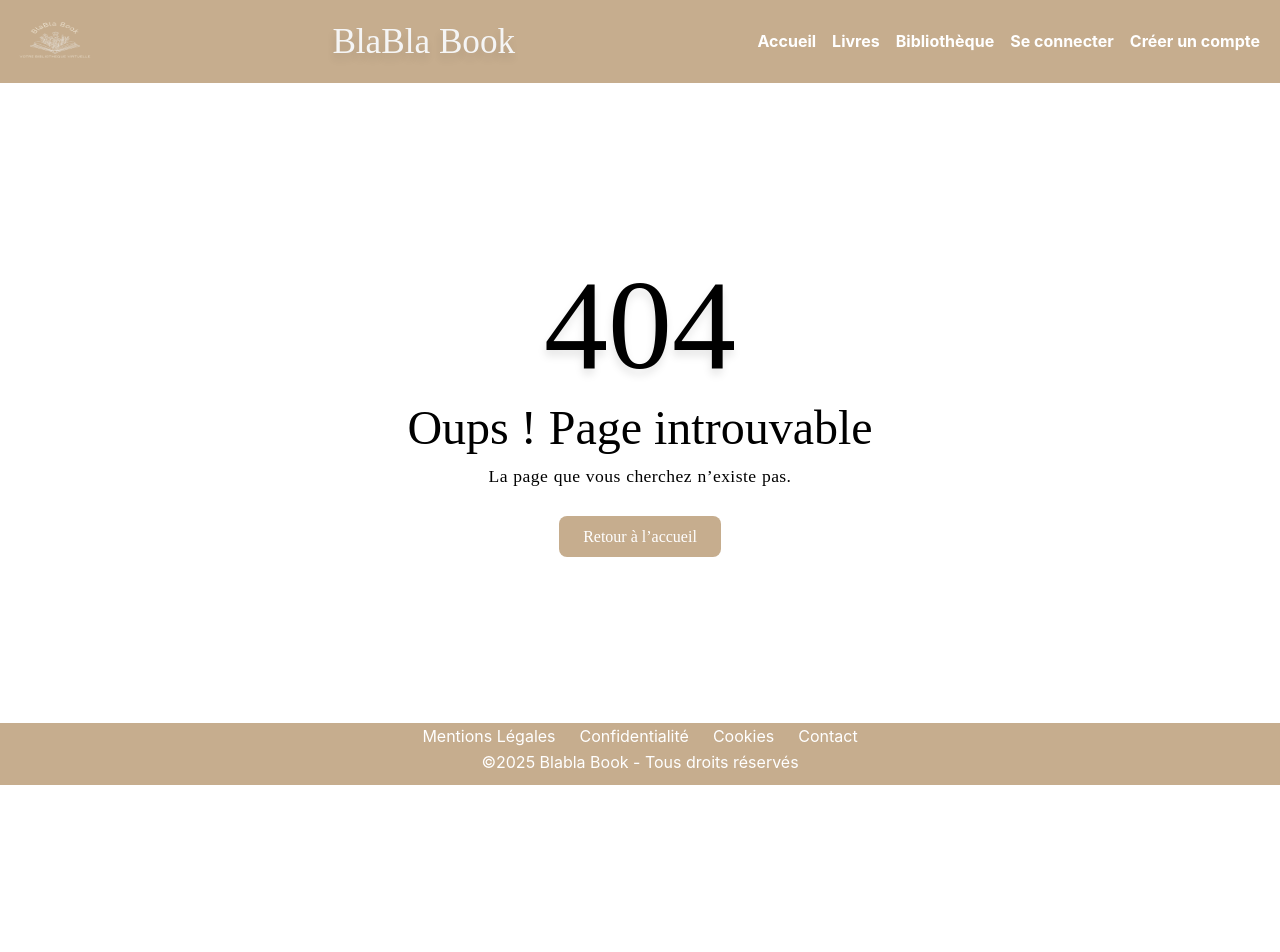
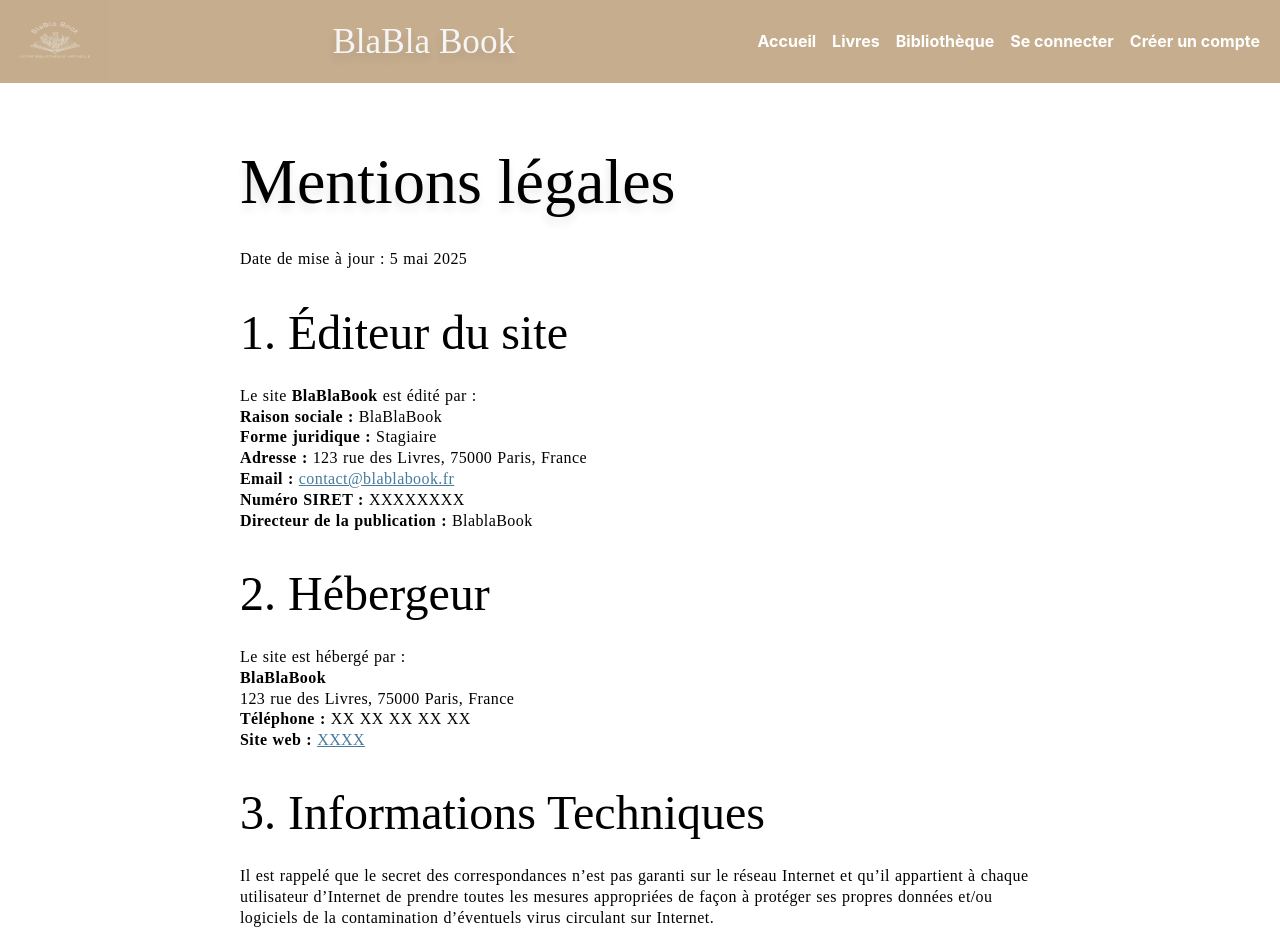
Before and after one commit to Cedric-Duval/blabla-book-front, a React (Vite) app: page /legal-notice in a window 1280 px wide. Shown: the top 952 px of the page. Before the commit the page ends 800 px from the top, so only its background shows below. Built offline with nearby package versions, Linux system fonts and the light colour scheme; a web font is replaced by a local one.

Commit message:
legal notice page

```diff
--- a/src/App.tsx
+++ b/src/App.tsx
@@ -13,6 +13,7 @@ import RegisterForm from './RegisterForm/RegisterForm';
 import Error from './Error404/Error404';
 import api from './features/axiosApi';
 import Confidentalite from './Confidentalité/Confidentalite';
+import MentionLegale from './MentionLegales/MentionLegale';
 
 function App() {
   const [displayRegisterForm, setDisplayRegisterForm] = useState(false);
@@ -89,6 +90,9 @@ function App() {
         <Route path="/confidentality" element ={
           <Confidentalite />
         } />
+        <Route path="/legal-notice" element ={
+          <MentionLegale />
+        } />
 
         <Route path="*" element={
           <Error />
--- a/src/Footer/Footer.tsx
+++ b/src/Footer/Footer.tsx
@@ -5,7 +5,7 @@ function Footer() {
     return (
         <div className="footer">
             <div className="footer-top">
-                <a href="#">Mentions Légales</a>
+                <Link to="legal-notice">Mentions Légales</Link>
                 <Link to="/confidentality"> Confidentialité </Link>
                 <a href="#">Cookies</a>
                 <a href="#">Contact</a>
--- /dev/null
+++ b/src/MentionLegales/MentionLegale.scss
@@ -0,0 +1,13 @@
+.legal-notice {
+    padding: 2rem;
+    line-height: 1.6;
+  }
+
+  .legal-notice .container {
+    max-width: 800px;
+    margin: auto;
+  }
+
+  .legal-notice a {
+    color: #457b9d;
+  }
--- /dev/null
+++ b/src/MentionLegales/MentionLegale.tsx
@@ -0,0 +1,70 @@
+import { Link } from 'react-router';
+import './MentionLegale.scss'
+
+function MentionLegale (){
+    return (
+<section className="legal-notice">
+  <div className="container">
+    <h1>Mentions légales</h1>
+    <p>Date de mise à jour : 5 mai 2025</p>
+
+    <h2>1. Éditeur du site</h2>
+    <p>
+      Le site <strong>BlaBlaBook</strong> est édité par :
+      <br />
+      <strong>Raison sociale :</strong> BlaBlaBook<br />
+      <strong>Forme juridique :</strong> Stagiaire <br />
+      <strong>Adresse :</strong> 123 rue des Livres, 75000 Paris, France<br />
+      <strong>Email :</strong> <a href="mailto:contact@blablabook.fr">contact@blablabook.fr</a><br />
+      <strong>Numéro SIRET :</strong> XXXXXXXX<br />
+      <strong>Directeur de la publication :</strong> BlablaBook
+    </p>
+
+    <h2>2. Hébergeur</h2>
+    <p>
+      Le site est hébergé par :<br />
+      <strong>BlaBlaBook</strong><br />
+      123 rue des Livres, 75000 Paris, France<br />
+      <strong>Téléphone :</strong> XX XX XX XX XX<br />
+      <strong>Site web :</strong> <a href="[URL hébergeur]" target="_blank">XXXX</a>
+    </p>
+
+    <h2>3. Informations Techniques</h2>
+    <p>
+    Il est rappelé que le secret des correspondances n’est pas garanti sur le réseau Internet et qu’il appartient à chaque utilisateur d’Internet de prendre toutes les mesures appropriées de façon à protéger ses propres données et/ou logiciels de la contamination d’éventuels virus circulant sur Internet.
+    </p>
+
+    <h2>4. Propriété intellectuelle</h2>
+    <p>
+      L’ensemble du contenu présent sur le site (textes, images, logos, graphismes, icônes, etc.) est la propriété exclusive de <strong>BlaBlaBook</strong>, sauf mention contraire.
+      Toute reproduction, distribution, modification, adaptation, retransmission ou publication, même partielle, est strictement interdite sans accord écrit préalable.
+    </p>
+
+    <h2>5. Données personnelles</h2>
+    <p>
+      Pour en savoir plus sur le traitement de vos données, veuillez consulter notre <Link to="/confidentality">Politique de Confidentialité</Link>.
+    </p>
+
+    <h2>6. Responsabilité</h2>
+    <p>
+      BlaBlaBook met tout en œuvre pour assurer l’exactitude des informations publiées. Toutefois, des erreurs ou omissions peuvent apparaître. L’utilisateur est seul responsable de l’usage qu’il fait du contenu du site.
+    </p>
+
+    <h2>7. Droit applicable</h2>
+    <p>
+      Le présent site est soumis au droit français. En cas de litige, les tribunaux compétents seront ceux du ressort de Paris, sauf disposition contraire.
+    </p>
+
+    <h2>8. Droit d'auteur</h2>
+    <p>
+    La reproduction ou représentation, intégrale ou partielle, des pages, des données et de tout autre élément constitutif du site, par quelque procédé ou support que ce soit, est interdite et constitue sans autorisation de l’éditeur une contrefaçon.
+    </p>
+
+
+  </div>
+</section>
+
+    )
+}
+
+export default MentionLegale;
```
